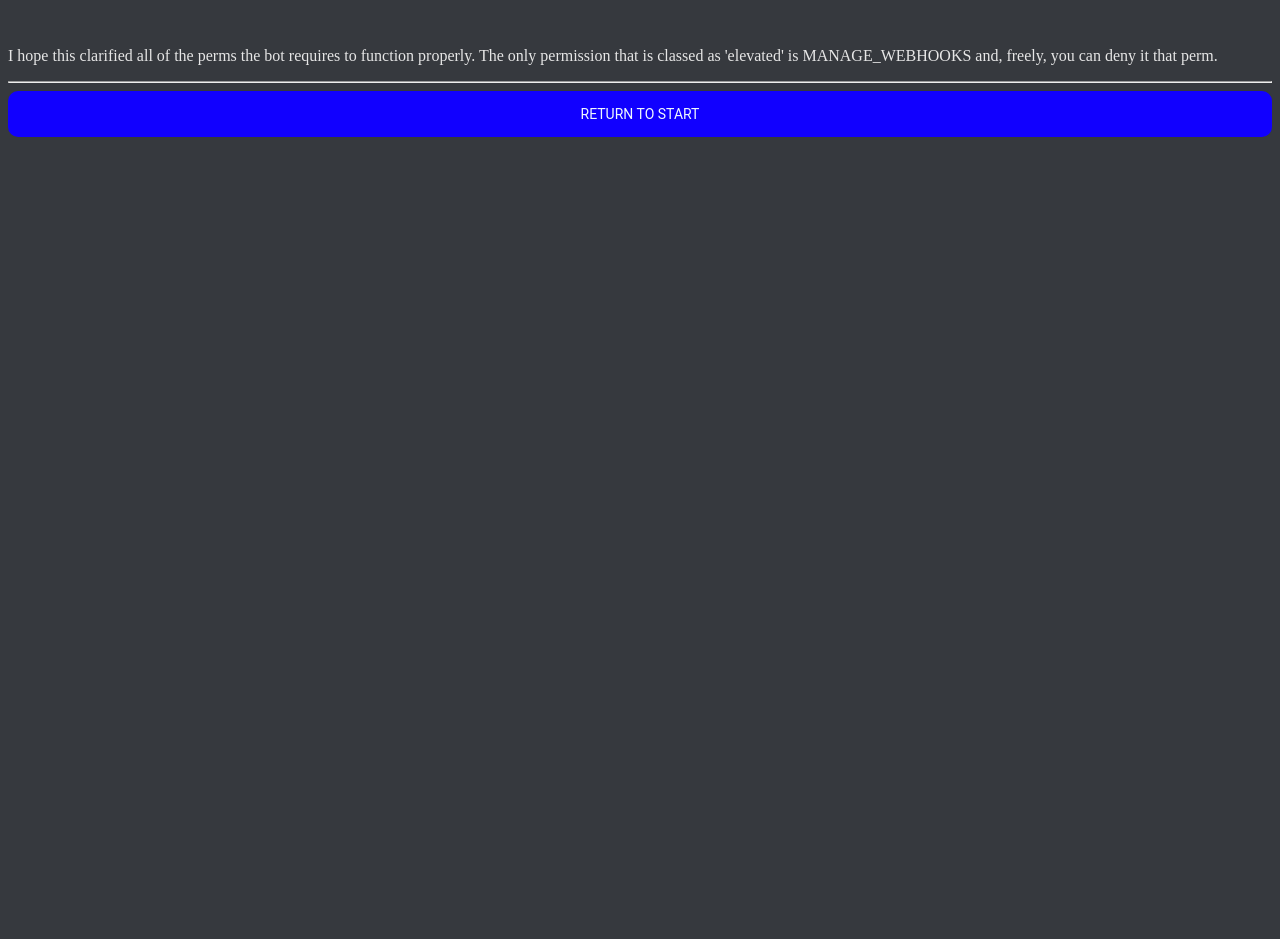
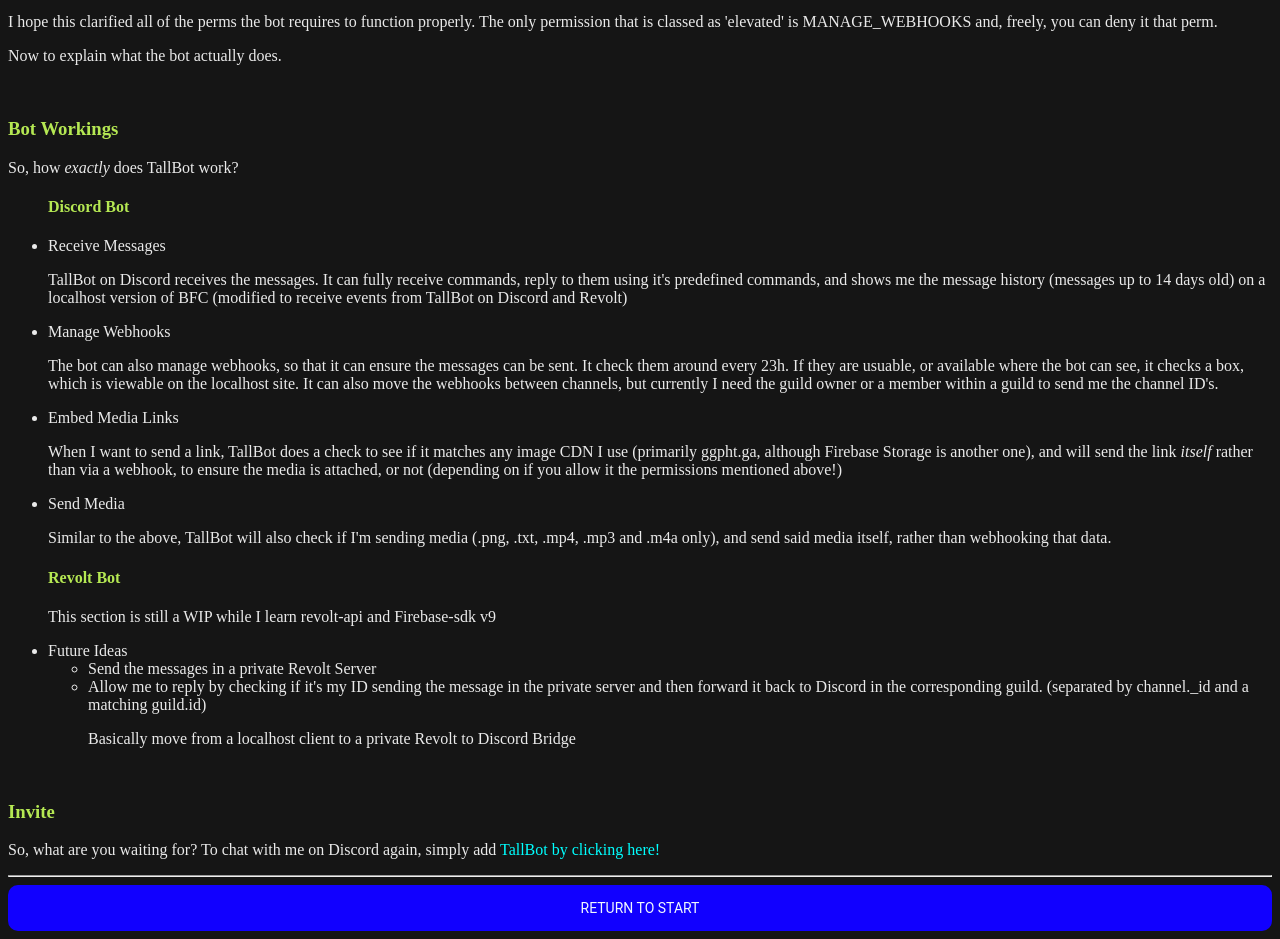
Before and after one commit to TallerThanShort/tallerthanshort.github.io, a plain HTML site: page entries/tallbot-info/index.html in a window 1280 px wide. Shown: the part 724-1663 px from the top of the page. Before the commit the page ends 869 px from the top, so only its background shows below. Drawn offline with Linux system fonts and the light colour scheme; files that its build step writes are made by us from their sources; a script that the page names is missing.

Commit message:
Styles Update

```diff
--- a/entries/CKS/cksstyle.css
+++ b/entries/CKS/cksstyle.css
@@ -1,10 +1,19 @@
 body{
-    background-color: #36393e;
-    color: #e6e6e6;
+    background-color: #151515;
+    color: #eaeaea;
 }
 
-a{
+span{
     color: aqua;
+    cursor: pointer;
+}
+
+h1, h2, h3, h4, h5, h6 {
+    color: #b5e853;
+}
+
+h1:before {
+    content:"./ ";
 }
 
 
@@ -21,3 +30,7 @@
     cursor: pointer;
     border-radius: 10px;
 }
+
+#returnButton:hover {
+    background: #0a027c
+}
--- a/entries/elo/elostyle.css
+++ b/entries/elo/elostyle.css
@@ -1,10 +1,19 @@
 body{
-    background-color: #36393e;
-    color: #e6e6e6;
+    background-color: #151515;
+    color: #eaeaea;
 }
 
-a{
+span{
     color: aqua;
+    cursor: pointer;
+}
+
+h1, h2, h3, h4, h5, h6 {
+    color: #b5e853;
+}
+
+h1:before {
+    content:"./ ";
 }
 
 
@@ -21,3 +30,7 @@
     cursor: pointer;
     border-radius: 10px;
 }
+
+#returnButton:hover {
+    background: #0a027c
+}
--- a/entries/ilied/ily.css
+++ b/entries/ilied/ily.css
@@ -1,10 +1,19 @@
 body{
-    background-color: #36393e;
-    color: #e6e6e6;
+    background-color: #151515;
+    color: #eaeaea;
 }
 
-a{
+span{
     color: aqua;
+    cursor: pointer;
+}
+
+h1, h2, h3, h4, h5, h6 {
+    color: #b5e853;
+}
+
+h1:before {
+    content:"./ ";
 }
 
 
@@ -21,3 +30,7 @@
     cursor: pointer;
     border-radius: 10px;
 }
+
+#returnButton:hover {
+    background: #0a027c
+}
--- a/entries/tallbot-info/index.html
+++ b/entries/tallbot-info/index.html
@@ -4,20 +4,19 @@
     <meta charset="UTF-8">
     <meta http-equiv="X-UA-Compatible" content="IE=edge">
     <meta name="viewport" content="width=device-width, initial-scale=1.0">
-    <link rel="stylesheet" href="dlstyle.css">
+    <link rel="stylesheet" href="tbistyle.css">
     <title>TallBot - Info | TallerThanShort's Blog</title>
 </head>
 <body>
     <h1>I'm Taller than a Bot</h1>
-    <p id="upload-date">March 7th, 2022</p>
+    <p id="upload-date">March 7th, 2022; Updated April 9th, 2022</p>
     <hr>
     <p>So, you've heard what I've decided to do; Leave Discord</p>
     <br>
-    <h3>Invite</h3>
-    <p>Don't worry tho, you will still here from me, using <a href="https://discord.com/oauth2/authorize?client_id=947043098746310656&scope=bot&permissions=537119808">TallBot</a></p>
-    <br>
+    <p>Don't worry tho, you will still here from me, using <span onclick="document.location.href = 'https://tallerthanshort.github.io/entries/tallbot-info/#invite';">TallBot</span></p>
     <p>Hopefully here I can clarify what some of the perms the bot uses are, and why they are needed.</p>
     <br>
+    <h3>Permissions</h3>
     <ul>
         <li>MANAGE_WEBHOOKS</li>
         <p>This is by far one of the bots most imprtant permissions. It's completely optional, yet also somewhat necessary. Let me explain: The bot needs this permission to view the webhooks and manage them, in some cases create new ones or delete old ones. The bot does this to ensure I can communicate in yer guild's individual channels. It will not abuse this tho.</p>
@@ -32,6 +31,32 @@
     </ul>
     <br>
     <p>I hope this clarified all of the perms the bot requires to function properly. The only permission that is classed as 'elevated' is MANAGE_WEBHOOKS and, freely, you can deny it that perm.</p>
+    <p>Now to explain what the bot actually does.</p>
+    <br>
+    <h3>Bot Workings</h3>
+    <p>So, how <i>exactly</i> does TallBot work?</p>
+    <ul>
+        <h4>Discord Bot</h4>
+        <li>Receive Messages</li>
+        <p>TallBot on Discord receives the messages. It can fully receive commands, reply to them using it's predefined commands, and shows me the message history (messages up to 14 days old) on a localhost version of BFC (modified to receive events from TallBot on Discord and Revolt)</p>
+        <li>Manage Webhooks</li>
+        <p>The bot can also manage webhooks, so that it can ensure the messages can be sent. It check them around every 23h. If they are usuable, or available where the bot can see, it checks a box, which is viewable on the localhost site. It can also move the webhooks between channels, but currently I need the guild owner or a member within a guild to send me the channel ID's.</p>
+        <li>Embed Media Links</li>
+        <p>When I want to send a link, TallBot does a check to see if it matches any image CDN I use (primarily ggpht.ga, although Firebase Storage is another one), and will send the link <i>itself</i> rather than via a webhook, to ensure the media is attached, or not (depending on if you allow it the permissions mentioned above!)</p>
+        <li>Send Media</li>
+        <p>Similar to the above, TallBot will also check if I'm sending media (.png, .txt, .mp4, .mp3 and .m4a only), and send said media itself, rather than webhooking that data.</p>
+        <h4>Revolt Bot</h4>
+        <p>This section is still a WIP while I learn revolt-api and Firebase-sdk v9</p>
+        <li>Future Ideas</li>
+        <ul>
+            <li>Send the messages in a private Revolt Server</li>
+            <li>Allow me to reply by checking if it's my ID sending the message in the private server and then forward it back to Discord in the corresponding guild. (separated by channel._id and a matching guild.id)</li>
+            <p>Basically move from a localhost client to a private Revolt to Discord Bridge</p>
+        </ul>
+    </ul>
+    <br>
+    <h3>Invite</h3>
+    <p>So, what are you waiting for? To chat with me on Discord again, simply add <span onclick="document.location.href = 'https://discord.com/oauth2/authorize?client_id=947043098746310656&scope=bot&permissions=537119808';">TallBot by clicking here!</span></p>
     <hr>
     <div class="buttons">
         <button id="returnButton" style="width:100%;" onclick="location.href='https://tallerthanshort.github.io/';">return to start</button>
--- a/404.html
+++ b/entries/tallbot-info/tbistyle.css
@@ -1,12 +1,36 @@
-<!DOCTYPE html>
-<html lang="en">
-<head>
-    <meta charset="UTF-8">
-    <meta http-equiv="X-UA-Compatible" content="IE=edge">
-    <meta name="viewport" content="width=device-width, initial-scale=1.0">
-    <title>404 | Not Found</title>
-</head>
-<body style="background-color:gray;">
-    <h1 style="color:white;">More than likely, you were redirected here from <a href="https://tallerthanshort.github.io/bottom.gg">Bottom.gg</a>, if not, you are enountering a 404 - File not Found error.</h1>
-</body>
-</html>
+body{
+    background-color: #151515;
+    color: #eaeaea;
+}
+
+span{
+    color: aqua;
+    cursor: pointer;
+}
+
+h1, h2, h3, h4, h5, h6 {
+    color: #b5e853;
+}
+
+h1:before {
+    content:"./ ";
+}
+
+
+#returnButton{
+    font-family: "Roboto", sans-serif;
+    text-transform: uppercase;
+    outline: 0;
+    background: #1100ff;
+    width: 100%;
+    border: 0;
+    padding: 15px;
+    color: aliceblue;
+    font-size: 14px;
+    cursor: pointer;
+    border-radius: 10px;
+}
+
+#returnButton:hover {
+    background: #0a027c
+}
--- a/indexstyle.css
+++ b/indexstyle.css
@@ -1,6 +1,6 @@
 body{
-    background-color: #36393e;
-    color: #e6e6e6;
+    background-color: #151515;
+    color: #eaeaea;
 }
 
 .entries{
@@ -14,6 +14,14 @@
     cursor: pointer;
 }
 
-entry-1 entry-2 entry-3 {
+.entries {
     display: grid;
 }
+
+h1, h2, h3, h4, h5, h6 {
+    color: #b5e853;
+}
+
+h1:before {
+    content:"./ ";
+}
```
